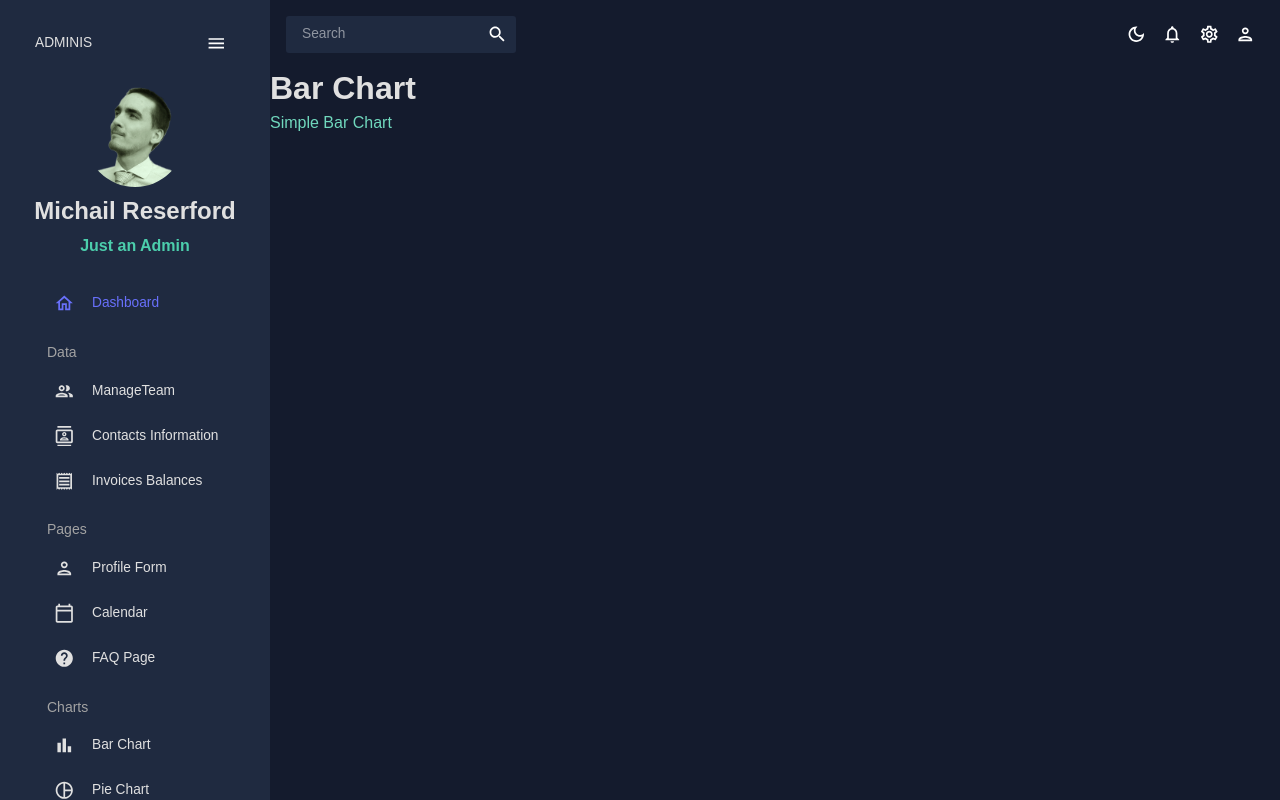
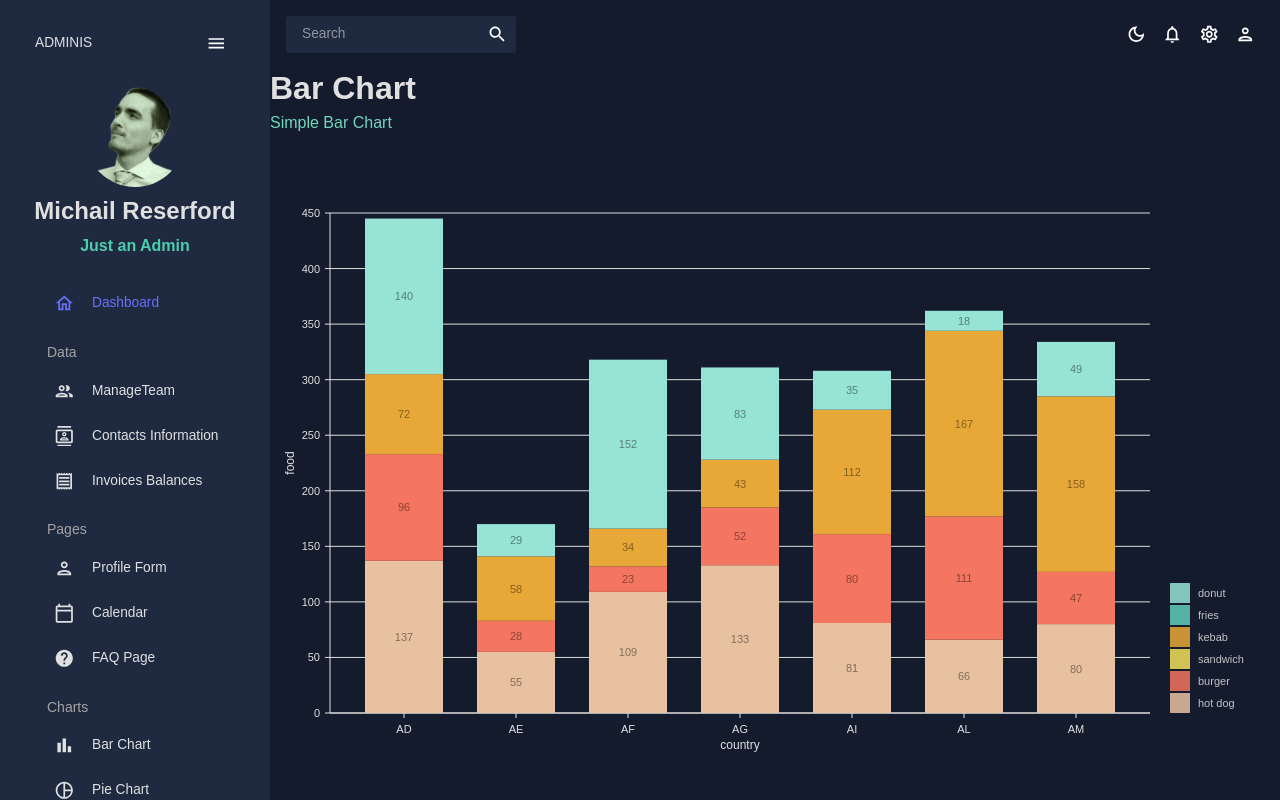
Before and after one commit to Gismanus/react-admin, a React (Create React App) app: page /bar in a window 1280 px wide. Built offline with nearby package versions, Linux system fonts and the light colour scheme.

Commit message:
[BarChart] - complete

```diff
--- a/src/components/BarChart.jsx
+++ b/src/components/BarChart.jsx
@@ -4,7 +4,7 @@ import { ResponsiveBar } from "@nivo/bar";
 import { tokens } from "../theme";
 import {  mockBarData as Data } from "../data/mockData";
 
-const BarChart = ({ data /* see data tab */ }) => {
+const BarChart = ({ data /* see data tab */ }, {isDashboard = false}) => {
   const theme = useTheme();
   const colors = tokens(theme.palette.mode);
 
@@ -90,7 +90,7 @@ const BarChart = ({ data /* see data tab */ }) => {
         tickSize: 5,
         tickPadding: 5,
         tickRotation: 0,
-        legend: "country",
+        legend: isDashboard ? undefined : "country",
         legendPosition: "middle",
         legendOffset: 32,
         truncateTickAt: 0,
@@ -99,7 +99,7 @@ const BarChart = ({ data /* see data tab */ }) => {
         tickSize: 5,
         tickPadding: 5,
         tickRotation: 0,
-        legend: "food",
+        legend: isDashboard ? undefined : "food",
         legendPosition: "middle",
         legendOffset: -40,
         truncateTickAt: 0,
--- a/src/scenes/bar/index.jsx
+++ b/src/scenes/bar/index.jsx
@@ -1,13 +1,13 @@
 import { Box } from "@mui/material";
 import Header from "../../components/header";
-//import BarChart from "../../components/BarChart";
+import BarChart from "../../components/BarChart";
 
 const Bar = () => {
   return (
     <Box mb="20 px">
       <Header title="Bar Chart" subtitle="Simple Bar Chart" />
       <Box height="75vh">
-        {/* <BarChart /> */}
+        <BarChart />
       </Box>
     </Box>
   );
```
